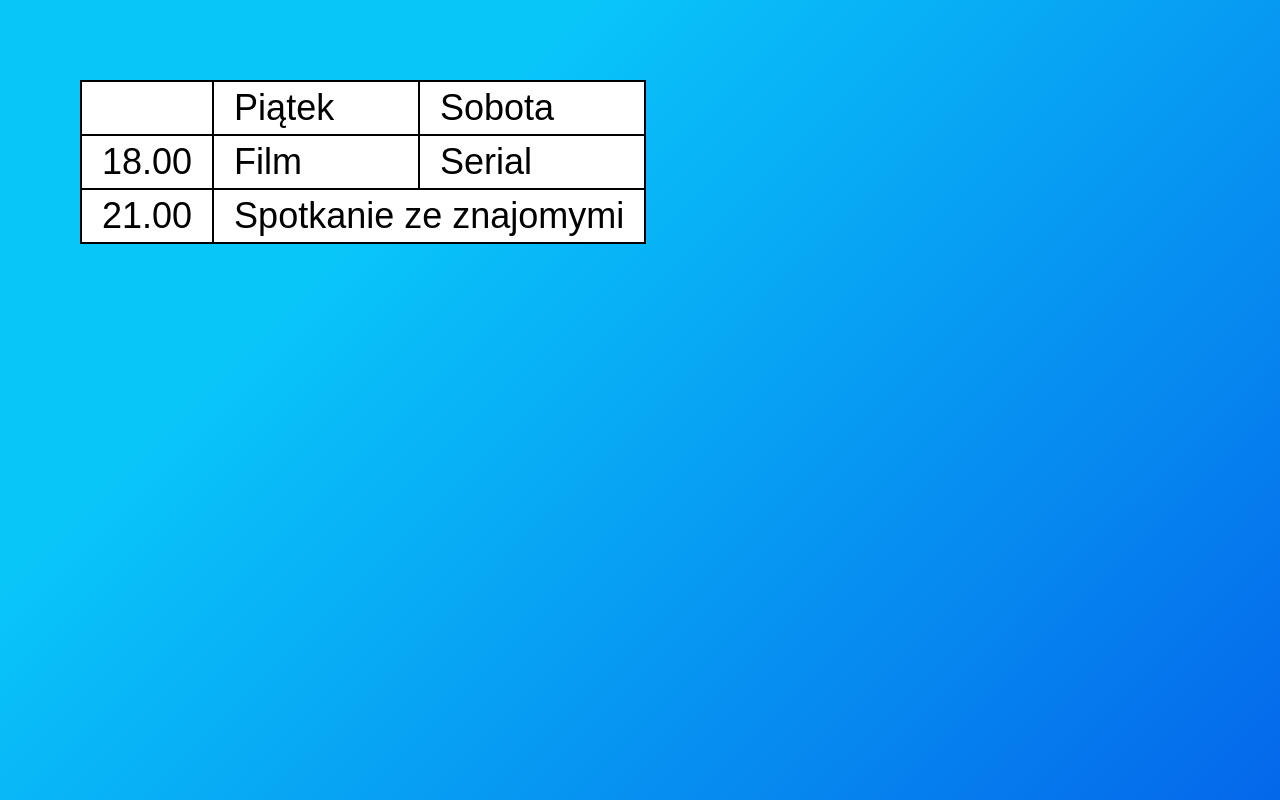
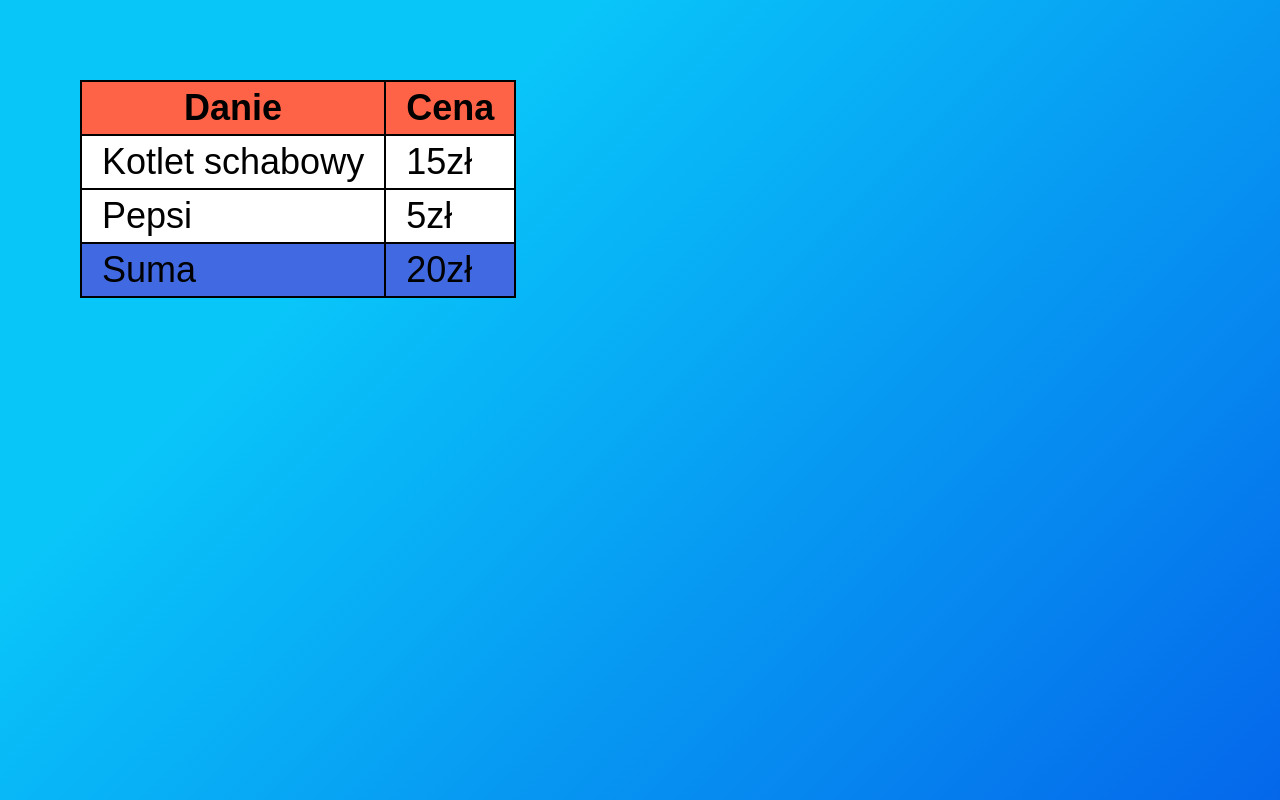
Before and after one commit to MichalWes/HTML, a plain HTML site: page index.html in a window 1280 px wide. Shown: the top 800 px of the page. Drawn offline with Linux system fonts and the light colour scheme.

Commit message:
my table with sections

```diff
--- a/index.html
+++ b/index.html
@@ -9,20 +9,28 @@
   </head>
   <body>
     <table>
+      <thead>
         <tr>
-        <td></td>
-        <td>Piątek</td>
-        <td>Sobota</td>
+          <th>Danie</th>
+          <th>Cena</th>
+        </tr>
+      </thead>
+      <tbody>
+        <tr>
+          <td>Kotlet schabowy</td>
+          <td>15zł</td>
         </tr>
         <tr>
-        <td>18.00</td>
-        <td>Film</td>
-        <td>Serial</td>
+          <td>Pepsi</td>
+          <td>5zł</td>
         </tr>
+      </tbody>
+      <tfoot>
         <tr>
-        <td>21.00</td>
-        <td colspan="2">Spotkanie ze znajomymi</td>
+          <td>Suma</td>
+          <td>20zł</td>
         </tr>
+      </tfoot>
     </table>
   </body>
 </html>
```
Lines whose indentation alone changed are shown as unchanged.
